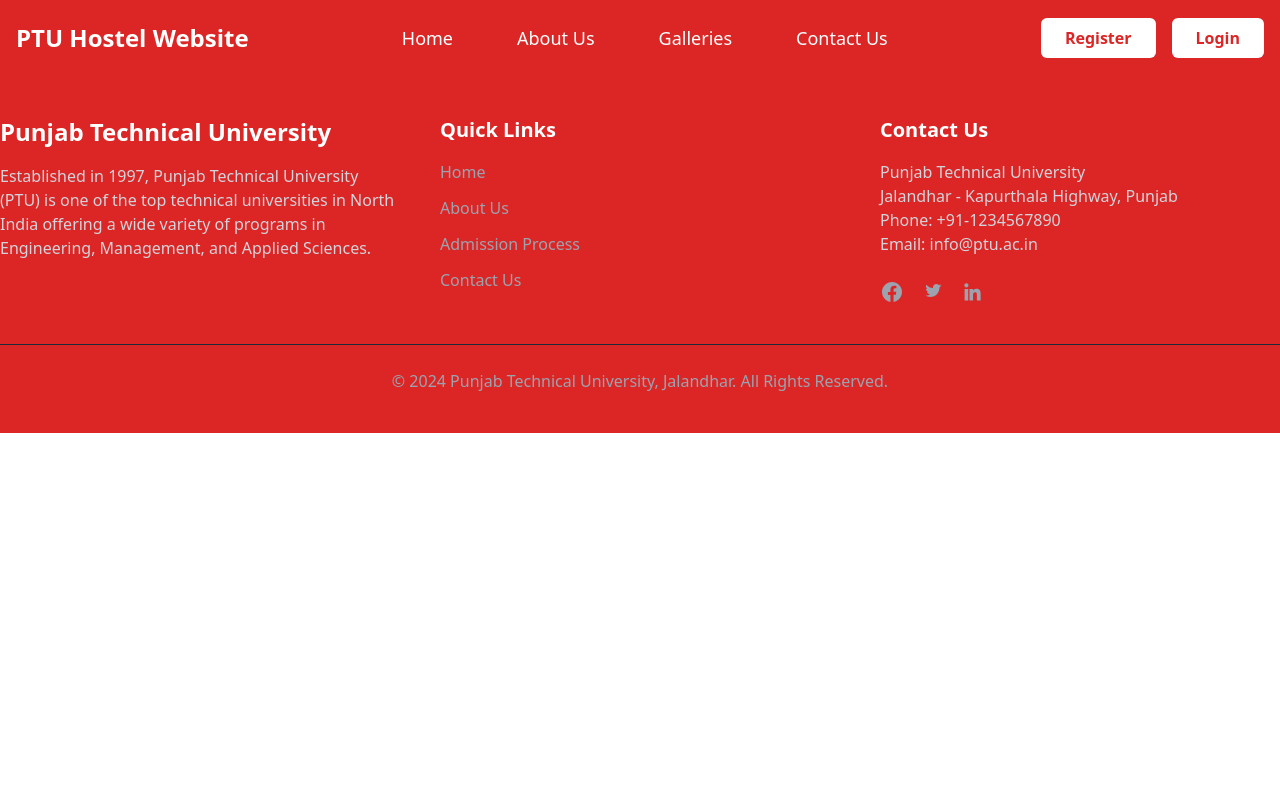
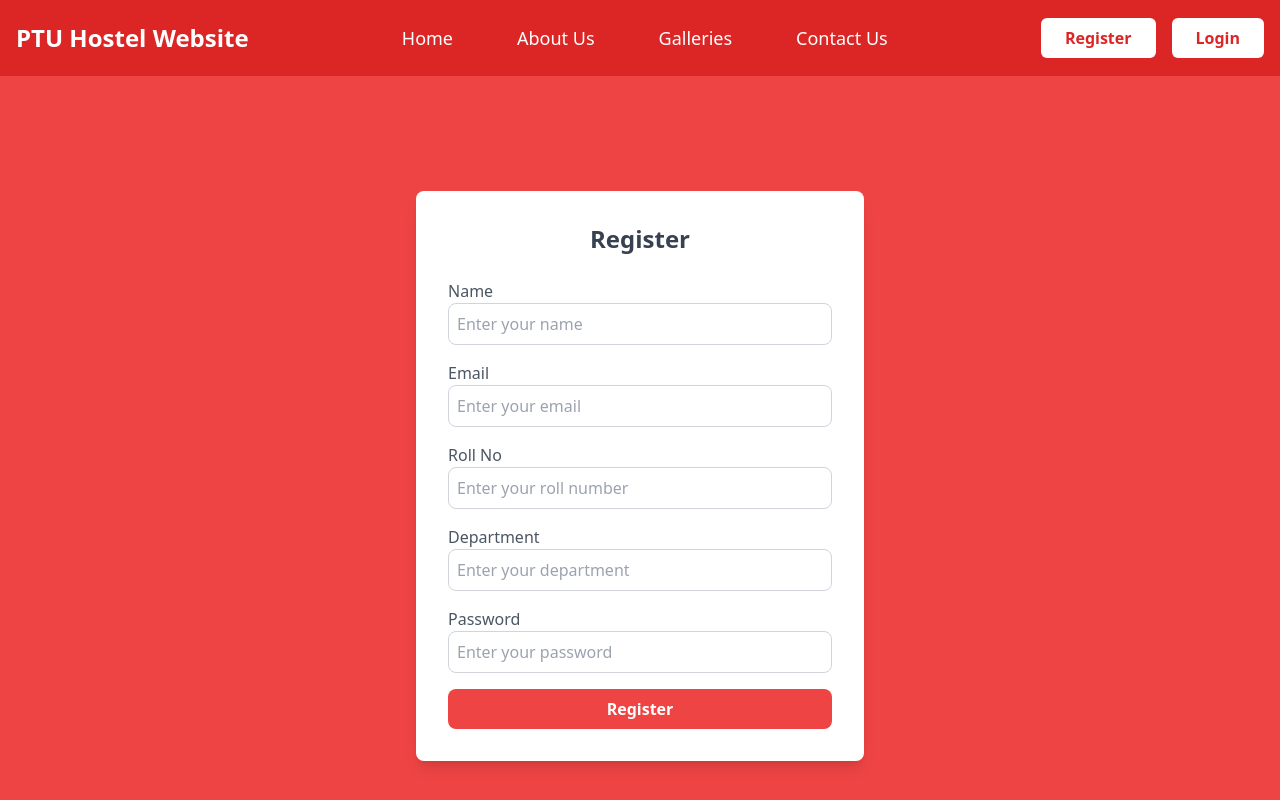
Before and after one commit to utyagijjwal/hostelproject, a React (Create React App) app: page /register in a window 1280 px wide. Shown: the top 800 px of the page. Built offline with nearby package versions, Linux system fonts and the light colour scheme.

Commit message:
contact working succ

```diff
--- a/src/App.jsx
+++ b/src/App.jsx
@@ -8,6 +8,8 @@
 
 import Footer from './Component/Footer'; // Ensure path and component case matches
 import Contact from './Pages/Contact';
+import Register from './Pages/Register';
+import Login from './Pages/Login';
 
 function App() {
   return (
@@ -18,6 +20,8 @@
         <Route path="/about" element={<About/>}/>
         <Route path="/galleries" element={<Galleries/>}/>
         <Route path="/contact" element={<Contact/>}/>
+        <Route path="/register" element={<Register/>}/>
+        <Route path="/login" element={<Login/>}/>
 
       </Routes>
       <Footer />
--- a/src/Pages/Contact.jsx
+++ b/src/Pages/Contact.jsx
@@ -16,18 +16,19 @@
     };
 
     return (
-        <div className="min-h-screen flex items-center justify-center bg-red-500 ">
+        <div className="min-h-screen flex items-center justify-center bg-red-500">
             <div className="bg-white p-8 rounded-lg shadow-lg w-full max-w-lg">
                 <h2 className="text-3xl font-extrabold text-center mb-6 text-gray-900">Get in Touch</h2>
                 <p className="text-center text-gray-600 mb-8">We would love to hear from you! Please fill out the form below.</p>
                 <form
-                    action="https://formspree.io/f/mqazjzbd"
+                    action="https://formspree.io/f/meojnbbe"
                     method="POST"
                 >
-                    {/* Hidden fields to include contact number and your email */}
+                    {/* If you need a custom subject, you can keep this hidden field */}
                     <input type="hidden" name="_subject" value="New Contact Form Submission" />
-                    <input type="hidden" name="_email" value="utyagi2003@gmail.com" />
-                    <input type="hidden" name="contact_number" value="9254541982" />
+
+                    {/* Contact Number could be added as a visible field */}
+                    {/* <input type="hidden" name="contact_number" value="9254541982" /> */}
 
                     <div className="mb-4">
                         <label htmlFor="name" className="block text-gray-700 text-sm font-semibold mb-2">
--- /dev/null
+++ b/src/Pages/Login.jsx
@@ -0,0 +1,66 @@
+import React, { useState } from 'react';
+
+const Login = () => {
+  const [formData, setFormData] = useState({
+    name: '',
+    password: ''
+  });
+
+  const handleChange = (e) => {
+    setFormData({
+      ...formData,
+      [e.target.name]: e.target.value
+    });
+  };
+
+  const handleSubmit = (e) => {
+    e.preventDefault();
+    // Handle form submission
+    console.log('Login data:', formData);
+  };
+
+  return (
+    <div className="min-h-screen bg-red-500 flex items-center justify-center p-4">
+      <div className="bg-white shadow-lg rounded-lg max-w-md w-full p-8 space-y-6">
+        <h2 className="text-2xl font-bold text-center text-gray-700">Login</h2>
+        <form onSubmit={handleSubmit} className="space-y-4">
+          <div>
+            <label className="block text-gray-600 font-medium">Name</label>
+            <input
+              type="text"
+              name="name"
+              value={formData.name}
+              onChange={handleChange}
+              className="w-full p-2 border border-gray-300 rounded-lg focus:outline-none focus:ring-2 focus:ring-green-500"
+              placeholder="Enter your name"
+              required
+            />
+          </div>
+          <div>
+            <label className="block text-gray-600 font-medium">Password</label>
+            <input
+              type="password"
+              name="password"
+              value={formData.password}
+              onChange={handleChange}
+              className="w-full p-2 border border-gray-300 rounded-lg focus:outline-none focus:ring-2 focus:ring-green-500"
+              placeholder="Enter your password"
+              required
+            />
+          </div>
+          <button
+            type="submit"
+            className="w-full bg-red-500 text-white font-bold py-2 px-4 rounded-lg hover:bg-red-700 transition duration-200"
+          >
+            Login
+          </button>
+        </form>
+        <div className="text-center text-gray-500">
+          <p>Don't have an account? <a href="#" className="text-red-500 hover:underline">Register</a></p>
+        </div>
+      </div>
+    </div>
+  );
+};
+
+export default Login;
--- /dev/null
+++ b/src/Pages/Register.jsx
@@ -0,0 +1,102 @@
+import React, { useState } from 'react';
+
+const Register = () => {
+  const [formData, setFormData] = useState({
+    name: '',
+    email: '',
+    rollNo: '',
+    department: '',
+    password: ''
+  });
+
+  const handleChange = (e) => {
+    setFormData({
+      ...formData,
+      [e.target.name]: e.target.value
+    });
+  };
+
+  const handleSubmit = (e) => {
+    e.preventDefault();
+    // Handle form submission
+    console.log('Form data:', formData);
+  };
+
+  return (
+    <div className="min-h-screen bg-red-500 flex items-center justify-center p-4">
+      <div className="bg-white shadow-lg rounded-lg max-w-md w-full p-8 space-y-6">
+        <h2 className="text-2xl font-bold text-center text-gray-700">Register</h2>
+        <form onSubmit={handleSubmit} className="space-y-4">
+          <div>
+            <label className="block text-gray-600 font-medium">Name</label>
+            <input
+              type="text"
+              name="name"
+              value={formData.name}
+              onChange={handleChange}
+              className="w-full p-2 border border-gray-300 rounded-lg focus:outline-none focus:ring-2 focus:ring-blue-500"
+              placeholder="Enter your name"
+              required
+            />
+          </div>
+          <div>
+            <label className="block text-gray-600 font-medium">Email</label>
+            <input
+              type="email"
+              name="email"
+              value={formData.email}
+              onChange={handleChange}
+              className="w-full p-2 border border-gray-300 rounded-lg focus:outline-none focus:ring-2 focus:ring-blue-500"
+              placeholder="Enter your email"
+              required
+            />
+          </div>
+          <div>
+            <label className="block text-gray-600 font-medium">Roll No</label>
+            <input
+              type="text"
+              name="rollNo"
+              value={formData.rollNo}
+              onChange={handleChange}
+              className="w-full p-2 border border-gray-300 rounded-lg focus:outline-none focus:ring-2 focus:ring-blue-500"
+              placeholder="Enter your roll number"
+              required
+            />
+          </div>
+          <div>
+            <label className="block text-gray-600 font-medium">Department</label>
+            <input
+              type="text"
+              name="department"
+              value={formData.department}
+              onChange={handleChange}
+              className="w-full p-2 border border-gray-300 rounded-lg focus:outline-none focus:ring-2 focus:ring-blue-500"
+              placeholder="Enter your department"
+              required
+            />
+          </div>
+          <div>
+            <label className="block text-gray-600 font-medium">Password</label>
+            <input
+              type="password"
+              name="password"
+              value={formData.password}
+              onChange={handleChange}
+              className="w-full p-2 border border-gray-300 rounded-lg focus:outline-none focus:ring-2 focus:ring-blue-500"
+              placeholder="Enter your password"
+              required
+            />
+          </div>
+          <button
+            type="submit"
+            className="w-full bg-red-500 text-white font-bold py-2 px-4 rounded-lg hover:bg-red-700 transition duration-200"
+          >
+            Register
+          </button>
+        </form>
+      </div>
+    </div>
+  );
+};
+
+export default Register;
```
